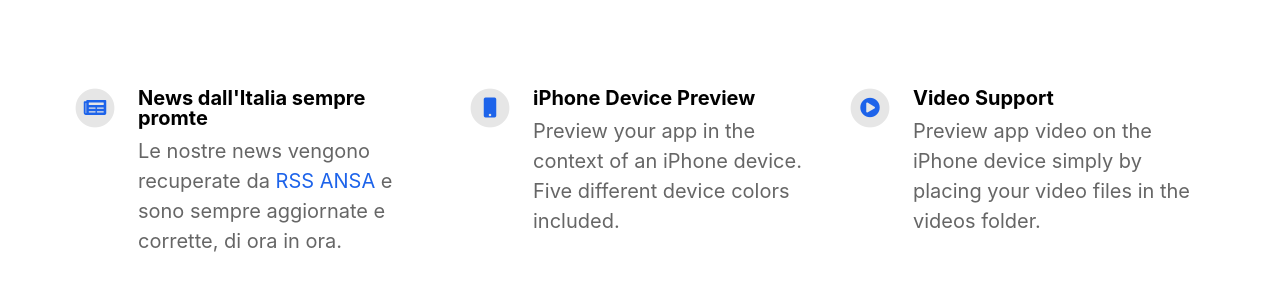
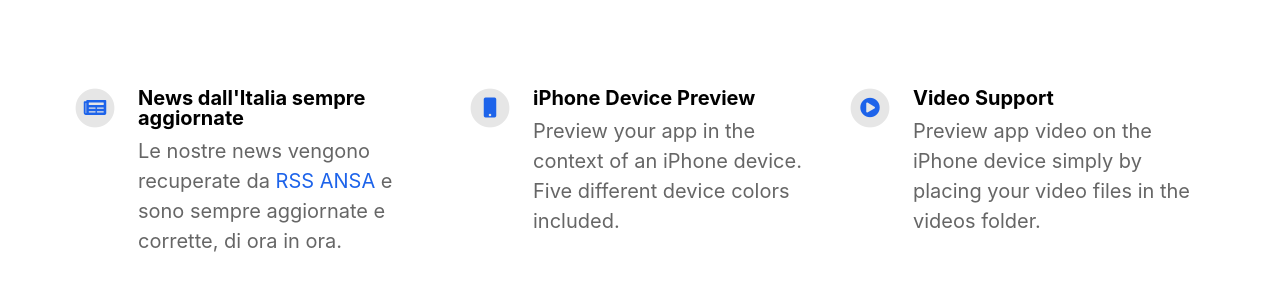
Before and after one commit to dariopellegrini/italynowadays, a Jekyll site: the page built from index.html, in a window 1280 px wide. Shown: the part 996-1296 px from the top of the page. Built offline with Jekyll 4.4.1, drawn with Linux system fonts in a browser that asks for light colours; nearby versions of some CDN libraries.

Commit message:
Update _config.yml

```diff
--- a/_config.yml
+++ b/_config.yml
@@ -35,7 +35,7 @@ youtube_username                          :
 # Feature List                            Edit, add or remove features to be presented.
 features                                  :
 
-  - title                                 : News dall'Italia sempre promte
+  - title                                 : News dall'Italia sempre aggiornate
     description                           : Le nostre news vengono recuperate da <a href="https://www.ansa.it/sito/static/ansa_rss.html">RSS ANSA</a> e sono sempre aggiornate e corrette, di ora in ora.
     fontawesome_icon_name                 : newspaper
 
```
